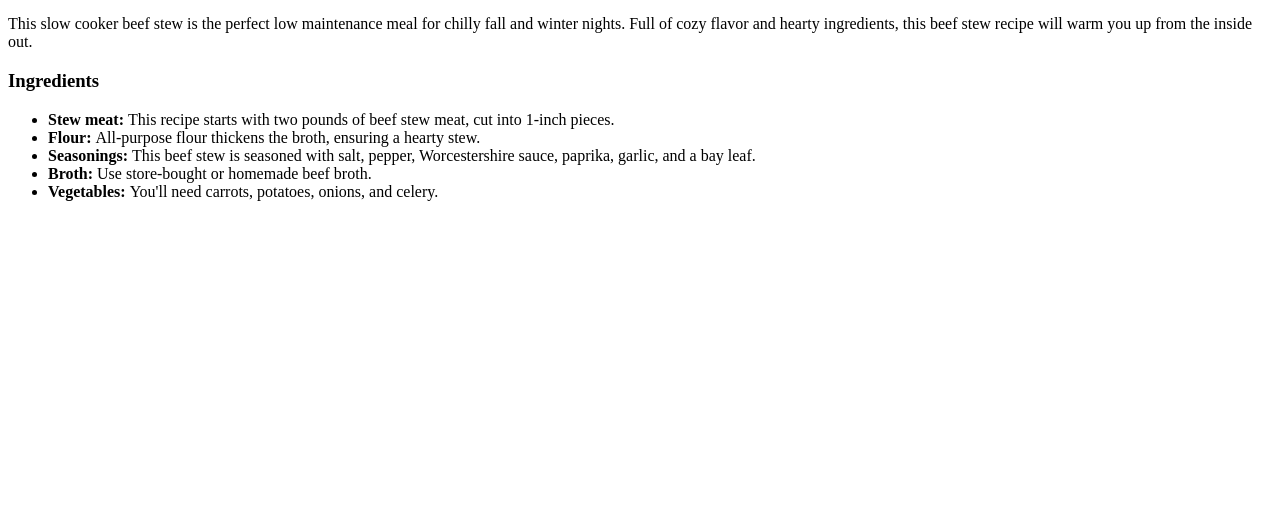
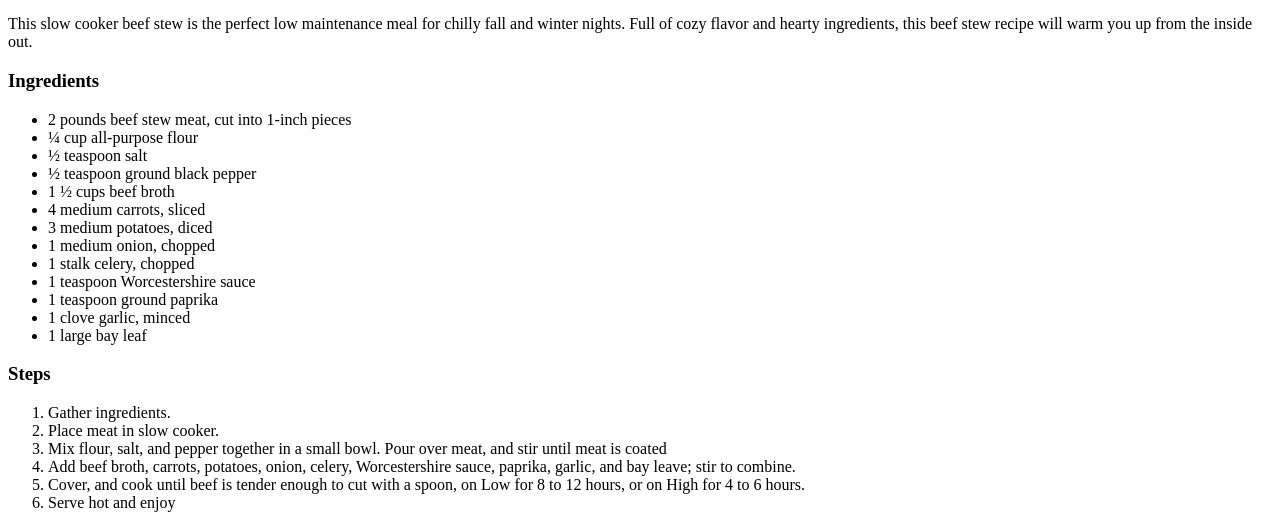
Before and after one commit to jhernandez4/odin-recipes, a plain HTML site: page recipes/beef-stew.html in a window 1280 px wide. Shown: the part 428-956 px from the top of the page. Before the commit the page ends 800 px from the top, so only its background shows below. Drawn offline with Linux system fonts and the light colour scheme.

Commit message:
Change and add more ingredients and create an ordered list of steps to prepare dish

```diff
--- a/recipes/beef-stew.html
+++ b/recipes/beef-stew.html
@@ -22,12 +22,31 @@
         <h3>Ingredients</h3>
 
         <ul>
-            <li> <strong>Stew meat: </strong>This recipe starts with two pounds of beef stew meat, cut into 1-inch pieces.</li>
-            <li> <strong>Flour: </strong>All-purpose flour thickens the broth, ensuring a hearty stew.</li>
-            <li> <strong>Seasonings: </strong>This beef stew is seasoned with salt, pepper, Worcestershire sauce, paprika, garlic, and a bay leaf.</li>
-            <li> <strong>Broth: </strong>Use store-bought or homemade beef broth.</li>
-            <li> <strong>Vegetables: </strong> You'll need carrots, potatoes, onions, and celery.</li>
+            <li> 2 pounds beef stew meat, cut into 1-inch pieces </li>
+            <li> ¼ cup all-purpose flour</li>
+            <li> ½ teaspoon salt</li>
+            <li> ½ teaspoon ground black pepper</li>
+            <li> 1 ½ cups beef broth</li>
+            <li> 4 medium carrots, sliced</li>
+            <li> 3 medium potatoes, diced</li>
+            <li> 1 medium onion, chopped</li>
+            <li> 1 stalk celery, chopped</li>
+            <li> 1 teaspoon Worcestershire sauce</li>
+            <li> 1 teaspoon ground paprika </li>
+            <li> 1 clove garlic, minced</li>
+            <li> 1 large bay leaf</li>
         </ul>
+
+        <h3>Steps</h3>
+
+        <ol>
+            <li>Gather ingredients.</li>
+            <li>Place meat in slow cooker.</li>
+            <li>Mix flour, salt, and pepper together in a small bowl. Pour over meat, and stir until meat is coated</li>
+            <li>Add beef broth, carrots, potatoes, onion, celery, Worcestershire sauce, paprika, garlic, and bay leave; stir to combine.</li>
+            <li>Cover, and cook until beef is tender enough to cut with a spoon, on Low for 8 to 12 hours, or on High for 4 to 6 hours.</li>
+            <li>Serve hot and enjoy</li>
+        </ol>
 
 
     </body>
```
